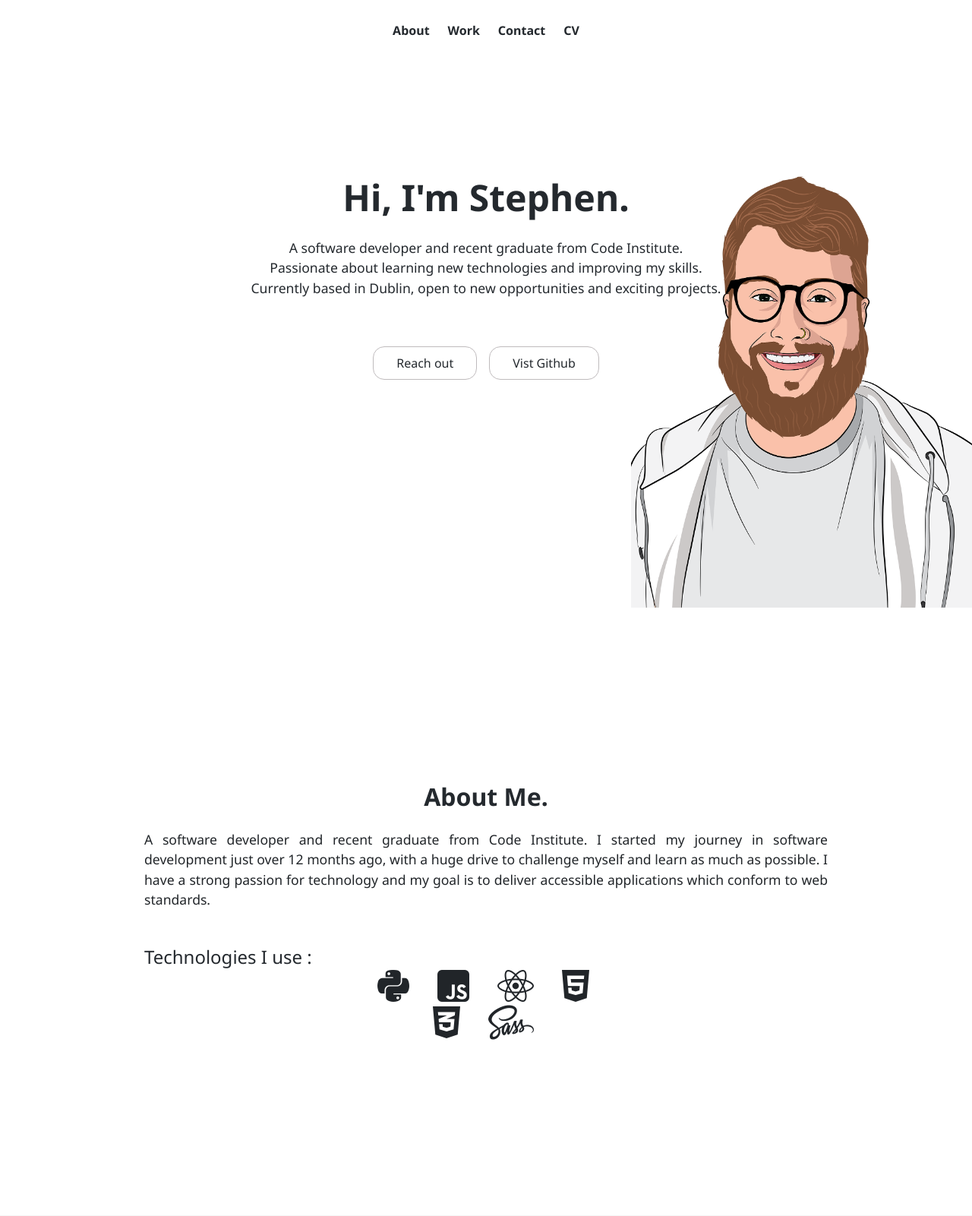
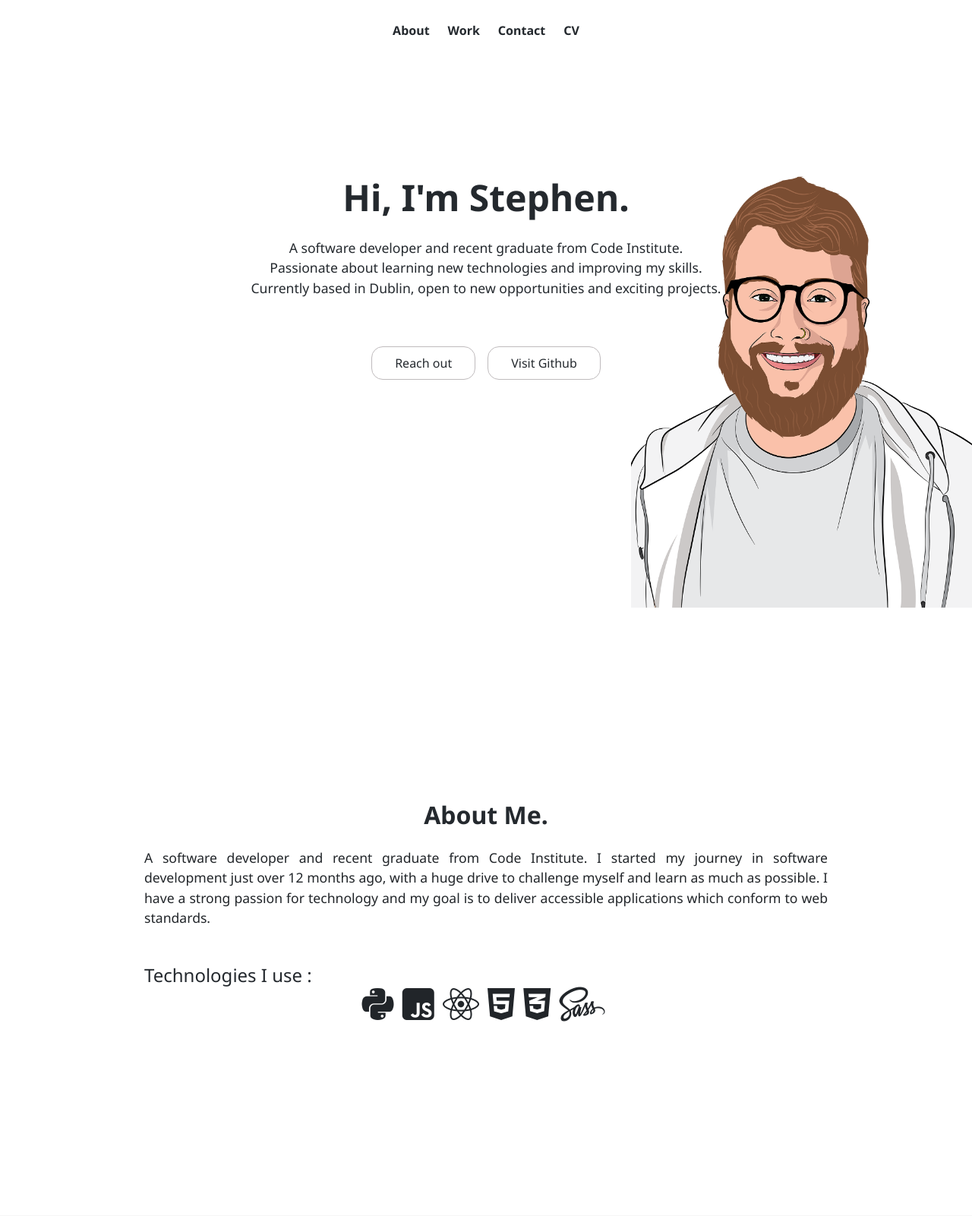
Before and after one commit to nemixu/portfolio, a Django app: page / in a window 1280 px wide. Shown: the top 1601 px of the page at 76% size. Run offline with Django 3.2, Linux system fonts and the light colour scheme; some libraries are stand-ins or nearby versions.

Commit message:
resolved spelling mistake, fixed icons

```diff
--- a/home/templates/home/index.html
+++ b/home/templates/home/index.html
@@ -2,7 +2,7 @@
 {% block title %} {{page_title}} {% endblock %}
 {% load static %}
 
-
+===
 {% block content %}
 <section class="home-landing">
     <div class="container-fluid">
@@ -14,7 +14,7 @@
                     <p class="text-center text-black pt-0 pt-3 intro-paragraph">A software developer and recent graduate from Code Institute.<br> Passionate about learning new technologies and improving my skills. <br>Currently based in Dublin, open to new opportunities and exciting projects.</p>
                     <div class="row justify-content-center pt-5">
                         <a rel="noopener" href="mailto:s.r.seagrave@gmail.com" class="btn btn-clear text-black mr-3">Reach out</a>
-                        <a rel="noopener" href="https://www.github.com/nemixu" target="_blank" class="btn btn-clear text-black">Vist Github</a>
+                        <a rel="noopener" href="https://www.github.com/nemixu" target="_blank" class="btn btn-clear text-black">Visit Github</a>
                     </div>
                 </div>
             </div>
@@ -34,31 +34,16 @@
                 </p>
             </div>
             <div class="col-12">
-                <h4 class="text-black about-text pt-5">Technologies I use :</h4>
+                <h4 class="text-black about-text pt-5 technologies-text">Technologies I use :</h4>
             </div>
-            <div class="col-12">
-                <div class="row icon-row text-center justify-content-center">
-                <div class="col-md-2 mw-50 ">
+            <div class="col-12 text-center tech-icons">
                 <i class="fab fa-python icon-size"></i>
-                </div>
-                <div class="col-md-2 mw-50">
                 <i class="fab fa-js-square icon-size"></i>
-                </div>
-                <div class="col-md-2 mw-50">
                 <i class="fab fa-react icon-size"></i>
-                </div>
-                <div class="col-md-2 mw-50">
                 <i class="fab fa-html5 icon-size"></i>
-                </div>
-                <div class="col-md-2 mw-50">
                 <i class="fab fa-css3-alt icon-size"></i>
-                </div>
-                <div class="col-md-2 mw-50">
                 <i class="fab fa-sass icon-size"></i>
-                </div>
             </div>
-            </div>
-
         </div>
     </div>
 </section>
```
